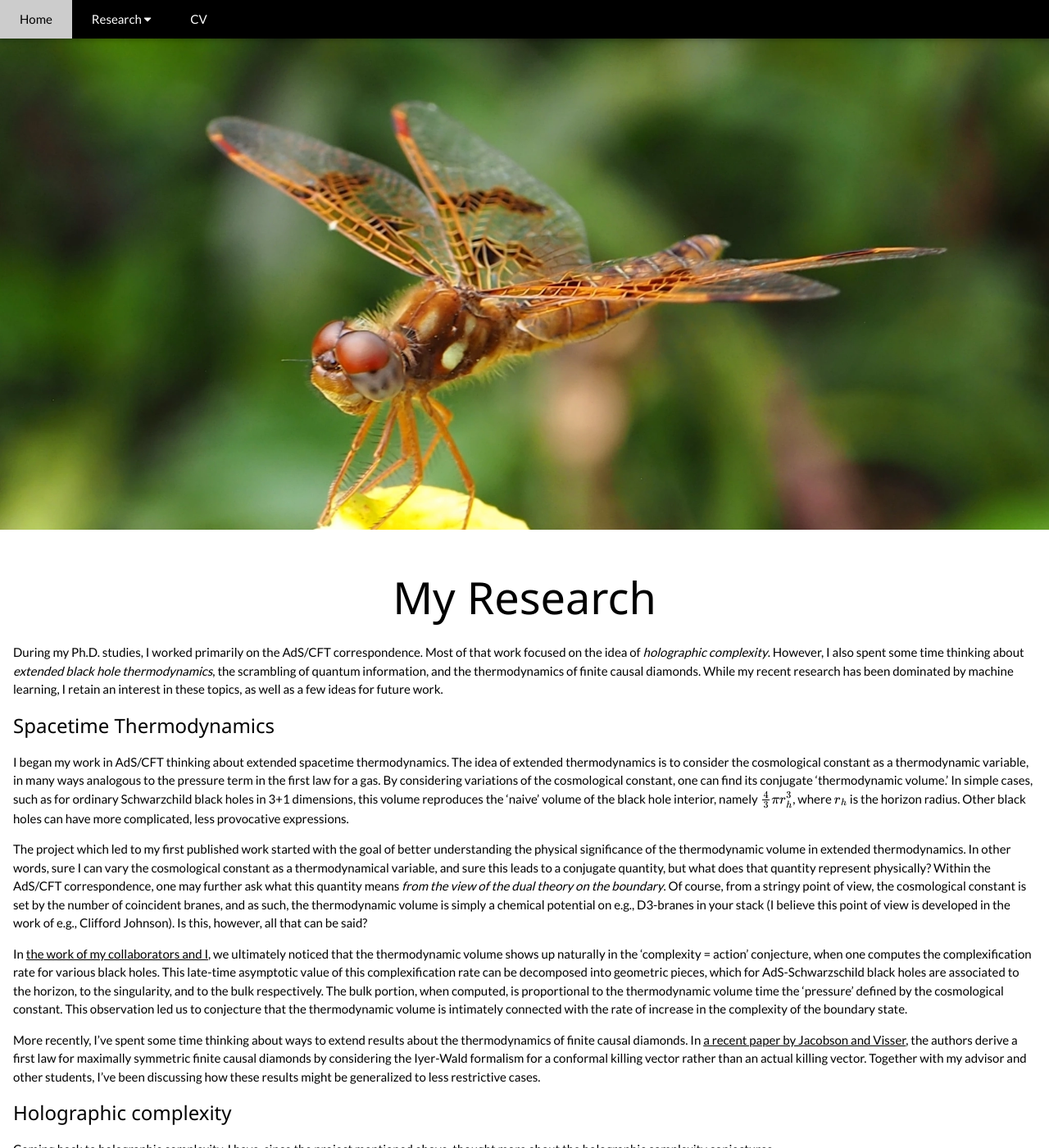
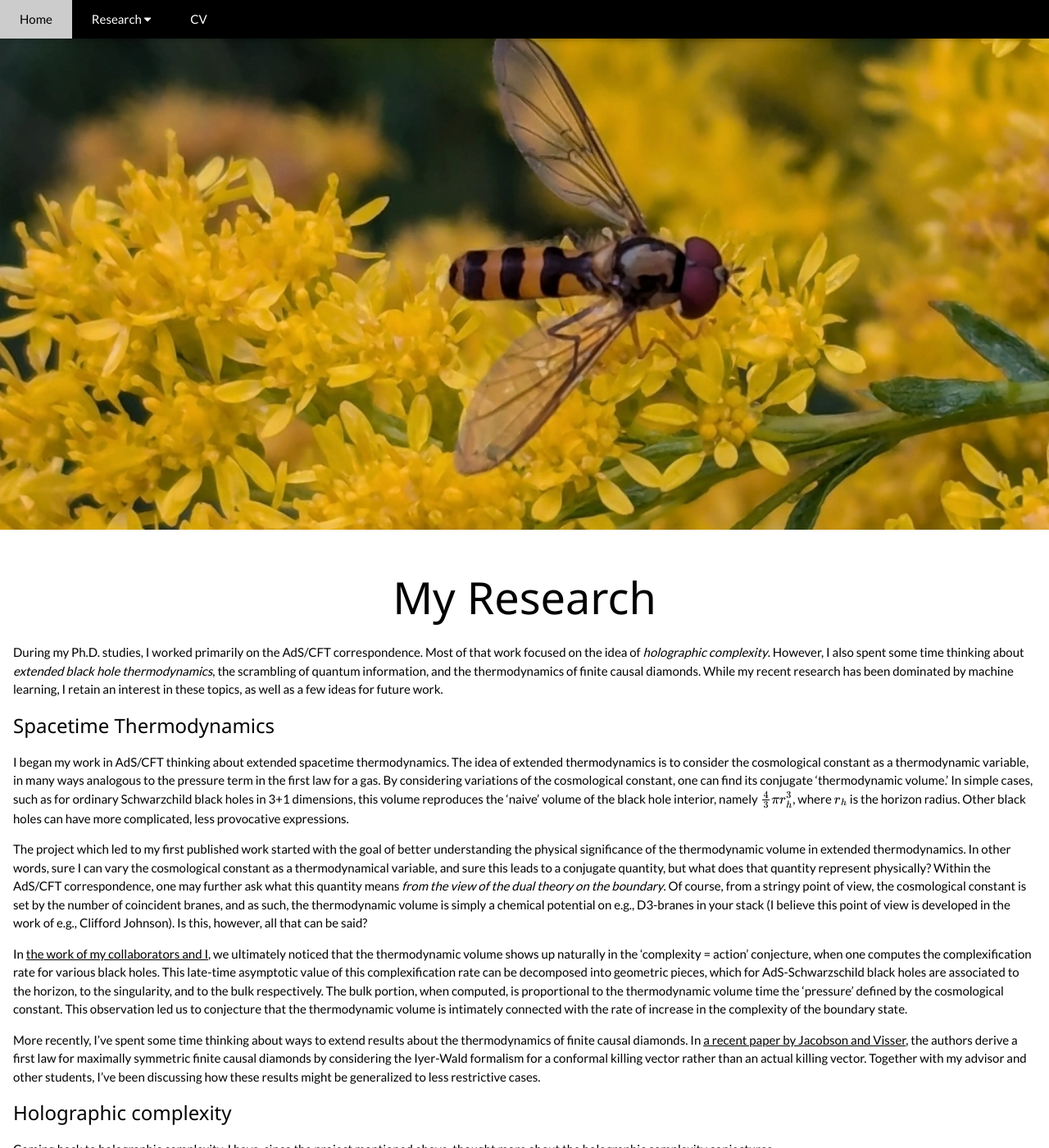
Before and after one commit to IosiaLectus/iosialectus.github.io, a Jekyll site: the page built from research.html, in a window 1280 px wide and 1400 px high. Shown: the whole window at 82% size. Built offline with Jekyll 4.4.1, drawn with Linux system fonts in a browser that asks for light colours; formulas are drawn with MathJax 3; a style sheet for code colours, icons or effects is not loaded.

Commit message:
swapping first and last images

```diff
--- a/research.html
+++ b/research.html
@@ -17,7 +17,7 @@ permalink: /research/
 
 /* Third image (Contact) */
 .bgimg-1 {
-  background-image: url("/assets/img/inat_1.webp");
+  background-image: url("/assets/img/inat_5.webp");
   min-height: 600px;
 }
 
@@ -29,7 +29,7 @@ permalink: /research/
 
 /* Second image (Portfolio) */
 .bgimg-3 {
-  background-image: url("/assets/img/inat_5.webp");
+  background-image: url("/assets/img/inat_1.webp");
   min-height: 400px;
 }
 
```
